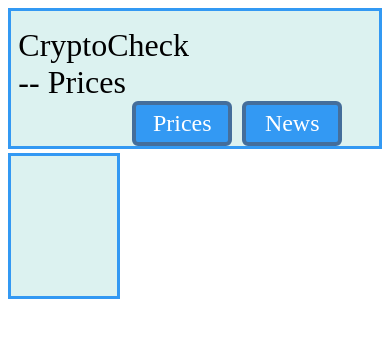
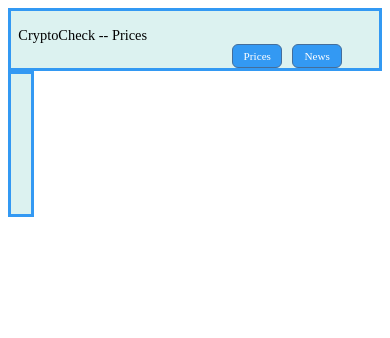
Before and after one commit to villeloh/CryptoCheck, a website: page public/index.html in a window 390 px wide. Drawn offline with Linux system fonts and the light colour scheme; no server answers.

Commit message:
fixed (and broke...) a few things with responsiveness

```diff
--- a/public/css/style.css
+++ b/public/css/style.css
@@ -17,10 +17,9 @@
 main {
 
 	display: grid;
-	grid-template-columns: 1fr 1fr 1fr;
+	grid-template-columns: 120px 120px 120px;
 	grid-template-rows: 60px 60px;
 	grid-gap: 6%;
-	margin-right: 70%;
 	margin-top: 1%;
 	padding: 10px;
 	border: 0.2em solid #3399F3;
@@ -35,6 +34,11 @@
     margin-right: auto;
     border-style: inset;
     border-width: 1px;
+}
+
+.mainContainer {
+
+	display: inline-block;
 }
 
 .headline {
@@ -81,6 +85,7 @@
 
 	background-color: white;
 	border: 0.2em solid #3399F3;
+	width: 120px;
 }
 
 .coinName {
@@ -101,4 +106,32 @@
 	.headline {
 		font-size: 2rem;
 	}
+
+	main {
+		grid-template-columns: 1fr 1fr 1fr;
+	}
+
+	.coinName, .priceInE {
+
+		font-size: 1rem;
+	}
 }
+
+@media screen and (max-width: 600px) {
+
+	.headline {
+		font-size: 0.9rem;
+	}
+
+	.tab {
+		font-size: 0.7rem;
+		min-width: 50px;
+		border: 0.1em solid #446E9B;
+	}
+
+	.priceBox {
+
+		width: 80px;
+	}
+
+}
--- a/public/index.html
+++ b/public/index.html
@@ -10,7 +10,9 @@
 	<nav>
 		<div class="headline">CryptoCheck -- Prices</div>
 	</nav>
-	<main></main>
+	<div class="mainContainer">
+		<main></main>
+	</div>
 
 	<script src="js/navbar.js"></script>
 	<script src="js/coins.js"></script>
```
